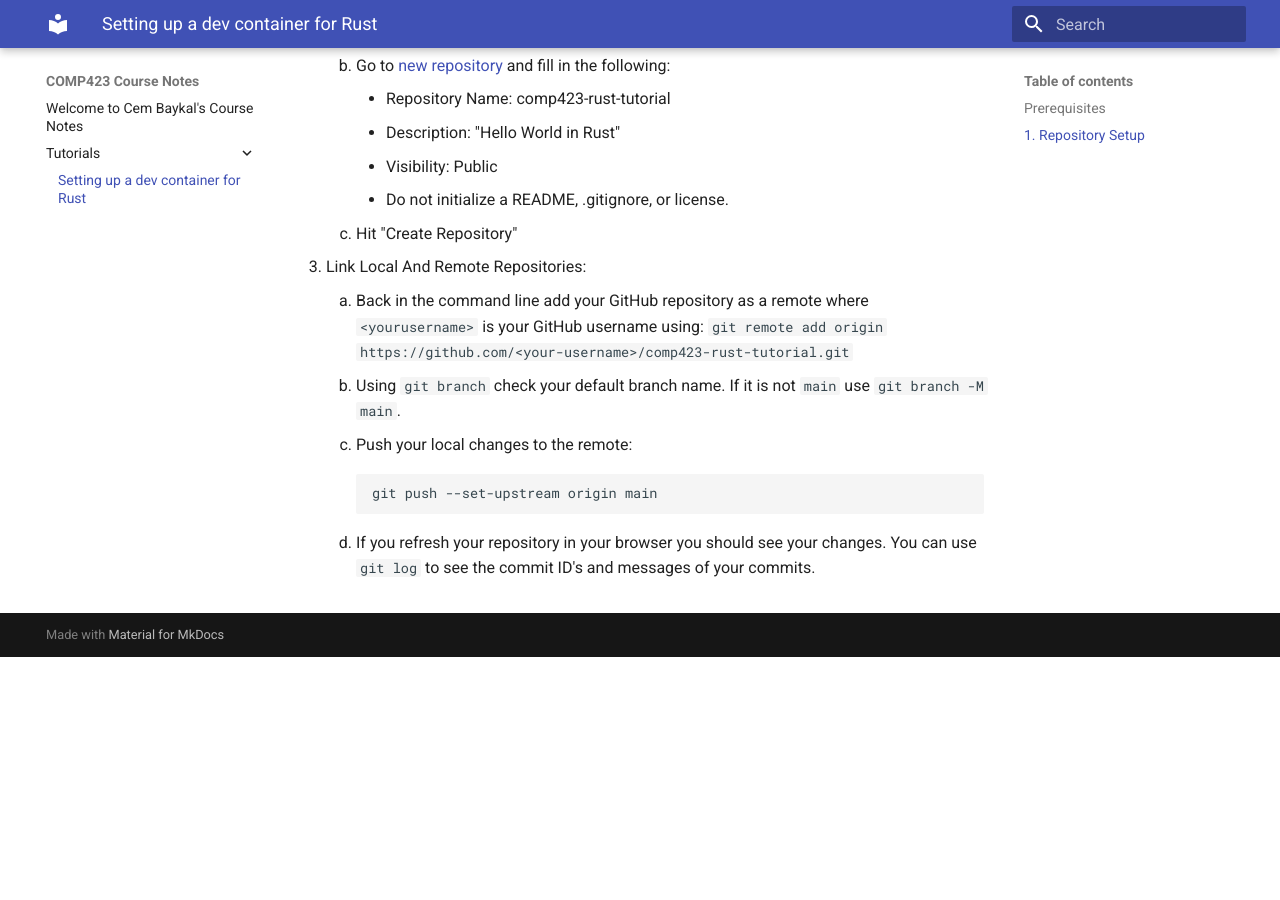
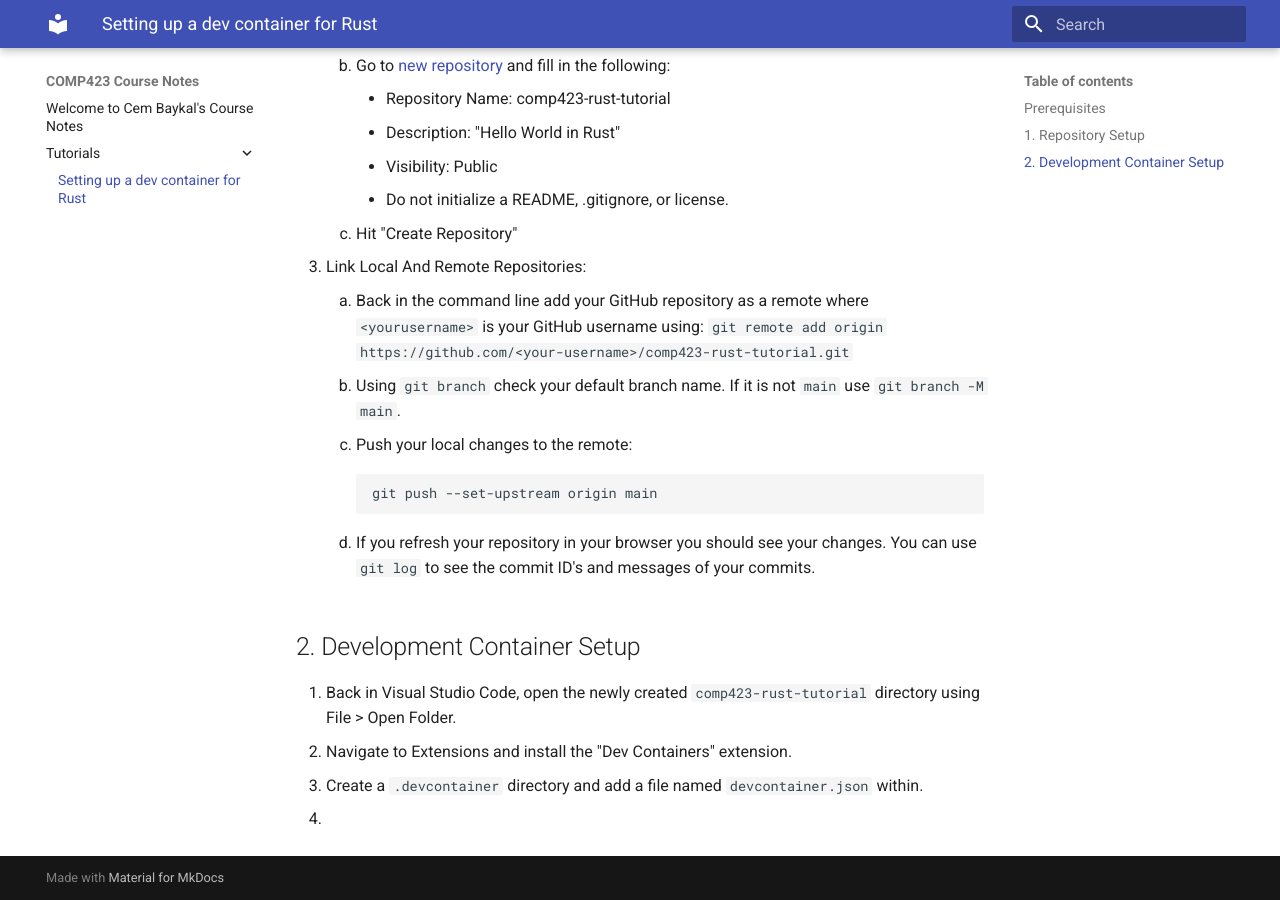
Before and after one commit to baykalcem/comp423-course-notes, an MkDocs documentation site: the page built from docs/tutorials/rust-setup.md, in a window 1280 px wide and 900 px high, scrolled down 1081 px. Built offline with MkDocs 1.6.1 and Material for MkDocs 9.7.7, drawn with Linux system fonts in a browser that asks for light colours; before the commit the page ends 1738 px from its top, so only the background shows below that.

Commit message:
First Dev Container instructions

````diff
--- a/docs/tutorials/rust-setup.md
+++ b/docs/tutorials/rust-setup.md
@@ -48,3 +48,8 @@ Ensure you have satisfied the following before continuing:<br>
     git push --set-upstream origin main
     ```
     4. If you refresh your repository in your browser you should see your changes. You can use ```git log``` to see the commit ID's and messages of your commits.
+## 2. Development Container Setup
+1. Back in Visual Studio Code, open the newly created ```comp423-rust-tutorial``` directory using File > Open Folder.
+2. Navigate to Extensions and install the "Dev Containers" extension.
+3. Create a ```.devcontainer``` directory and add a file named ```devcontainer.json``` within.
+4.
````
